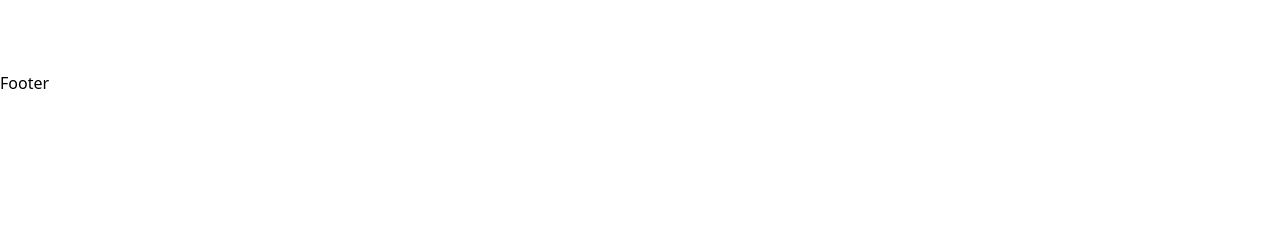
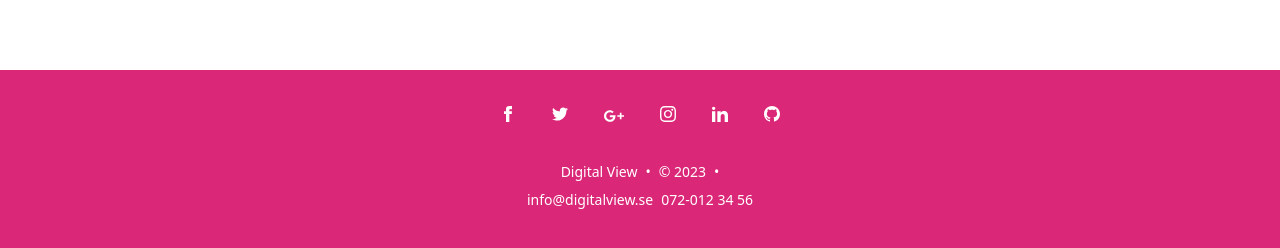
Before and after one commit to Alaa-Z/.NetProjectClient, a Next.js app: page / in a window 1280 px wide. Shown: the part 1159-1407 px from the top of the page. Before the commit the page ends 1256 px from the top, so only its background shows below. Built offline with nearby package versions, Linux system fonts and the light colour scheme; no server answers.

Commit message:
add footer

```diff
--- a/components/footer.js
+++ b/components/footer.js
@@ -2,9 +2,90 @@
 
 const Footer = () => {
   return (
-    <div>
-        Footer
+  <footer className="bg-pink-600 pb-10">
+  <div class="pt-9">
+    <div class="mb-9 flex justify-center w-full">
+      <a href="#!" class="mr-9 text-white ">
+        <svg
+          xmlns="http://www.w3.org/2000/svg"
+          class="h-4 w-4"
+          fill="currentColor"
+          viewBox="0 0 24 24">
+          <path
+            d="M9 8h-3v4h3v12h5v-12h3.642l.358-4h-4v-1.667c0-.955.192-1.333 1.115-1.333h2.885v-5h-3.808c-3.596 0-5.192 1.583-5.192 4.615v3.385z" />
+        </svg>
+      </a>
+      <a href="#!" class="mr-9  text-white ">
+        <svg
+          xmlns="http://www.w3.org/2000/svg"
+          class="h-4 w-4"
+          fill="currentColor"
+          viewBox="0 0 24 24">
+          <path
+            d="M24 4.557c-.883.392-1.832.656-2.828.775 1.017-.609 1.798-1.574 2.165-2.724-.951.564-2.005.974-3.127 1.195-.897-.957-2.178-1.555-3.594-1.555-3.179 0-5.515 2.966-4.797 6.045-4.091-.205-7.719-2.165-10.148-5.144-1.29 2.213-.669 5.108 1.523 6.574-.806-.026-1.566-.247-2.229-.616-.054 2.281 1.581 4.415 3.949 4.89-.693.188-1.452.232-2.224.084.626 1.956 2.444 3.379 4.6 3.419-2.07 1.623-4.678 2.348-7.29 2.04 2.179 1.397 4.768 2.212 7.548 2.212 9.142 0 14.307-7.721 13.995-14.646.962-.695 1.797-1.562 2.457-2.549z" />
+        </svg>
+      </a>
+      <a href="#!" class="mr-9 text-white">
+        <svg
+          xmlns="http://www.w3.org/2000/svg"
+          class="h-5 w-5"
+          fill="currentColor"
+          viewBox="0 0 24 24">
+          <path
+            d="M7 11v2.4h3.97c-.16 1.029-1.2 3.02-3.97 3.02-2.39 0-4.34-1.979-4.34-4.42 0-2.44 1.95-4.42 4.34-4.42 1.36 0 2.27.58 2.79 1.08l1.9-1.83c-1.22-1.14-2.8-1.83-4.69-1.83-3.87 0-7 3.13-7 7s3.13 7 7 7c4.04 0 6.721-2.84 6.721-6.84 0-.46-.051-.81-.111-1.16h-6.61zm0 0 17 2h-3v3h-2v-3h-3v-2h3v-3h2v3h3v2z"
+            fill-rule="evenodd"
+            clip-rule="evenodd" />
+        </svg>
+      </a>
+      <a href="#!" class="mr-9 text-white">
+        <svg
+          xmlns="http://www.w3.org/2000/svg"
+          class="h-4 w-4"
+          fill="currentColor"
+          viewBox="0 0 24 24">
+          <path
+            d="M12 2.163c3.204 0 3.584.012 4.85.07 3.252.148 4.771 1.691 4.919 4.919.058 1.265.069 1.645.069 4.849 0 3.205-.012 3.584-.069 4.849-.149 3.225-1.664 4.771-4.919 4.919-1.266.058-1.644.07-4.85.07-3.204 0-3.584-.012-4.849-.07-3.26-.149-4.771-1.699-4.919-4.92-.058-1.265-.07-1.644-.07-4.849 0-3.204.013-3.583.07-4.849.149-3.227 1.664-4.771 4.919-4.919 1.266-.057 1.645-.069 4.849-.069zm0-2.163c-3.259 0-3.667.014-4.947.072-4.358.2-6.78 2.618-6.98 6.98-.059 1.281-.073 1.689-.073 4.948 0 3.259.014 3.668.072 4.948.2 4.358 2.618 6.78 6.98 6.98 1.281.058 1.689.072 4.948.072 3.259 0 3.668-.014 4.948-.072 4.354-.2 6.782-2.618 6.979-6.98.059-1.28.073-1.689.073-4.948 0-3.259-.014-3.667-.072-4.947-.196-4.354-2.617-6.78-6.979-6.98-1.281-.059-1.69-.073-4.949-.073zm0 5.838c-3.403 0-6.162 2.759-6.162 6.162s2.759 6.163 6.162 6.163 6.162-2.759 6.162-6.163c0-3.403-2.759-6.162-6.162-6.162zm0 10.162c-2.209 0-4-1.79-4-4 0-2.209 1.791-4 4-4s4 1.791 4 4c0 2.21-1.791 4-4 4zm6.406-11.845c-.796 0-1.441.645-1.441 1.44s.645 1.44 1.441 1.44c.795 0 1.439-.645 1.439-1.44s-.644-1.44-1.439-1.44z" />
+        </svg>
+      </a>
+      <a href="#!" class="mr-9 text-white">
+        <svg
+          xmlns="http://www.w3.org/2000/svg"
+          class="h-4 w-4"
+          fill="currentColor"
+          viewBox="0 0 24 24">
+          <path
+            d="M4.98 3.5c0 1.381-1.11 2.5-2.48 2.5s-2.48-1.119-2.48-2.5c0-1.38 1.11-2.5 2.48-2.5s2.48 1.12 2.48 2.5zm.02 4.5h-5v16h5v-16zm7.982 0h-4.968v16h4.969v-8.399c0-4.67 6.029-5.052 6.029 0v8.399h4.988v-10.131c0-7.88-8.922-7.593-11.018-3.714v-2.155z" />
+        </svg>
+      </a>
+      <a href="#!" class="text-white">
+        <svg
+          xmlns="http://www.w3.org/2000/svg"
+          class="h-4 w-4"
+          fill="currentColor"
+          viewBox="0 0 24 24">
+          <path
+            d="M12 0c-6.626 0-12 5.373-12 12 0 5.302 3.438 9.8 8.207 11.387.599.111.793-.261.793-.577v-2.234c-3.338.726-4.033-1.416-4.033-1.416-.546-1.387-1.333-1.756-1.333-1.756-1.089-.745.083-.729.083-.729 1.205.084 1.839 1.237 1.839 1.237 1.07 1.834 2.807 1.304 3.492.997.107-.775.418-1.305.762-1.604-2.665-.305-5.467-1.334-5.467-5.931 0-1.311.469-2.381 1.236-3.221-.124-.303-.535-1.524.117-3.176 0 0 1.008-.322 3.301 1.23.957-.266 1.983-.399 3.003-.404 1.02.005 2.047.138 3.006.404 2.291-1.552 3.297-1.23 3.297-1.23.653 1.653.242 2.874.118 3.176.77.84 1.235 1.911 1.235 3.221 0 4.609-2.807 5.624-5.479 5.921.43.372.823 1.102.823 2.222v3.293c0 .319.192.694.801.576 4.765-1.589 8.199-6.086 8.199-11.386 0-6.627-5.373-12-12-12z" />
+        </svg>
+      </a>
     </div>
+  </div>
+
+  <div className="mb-2  flex justify-center space-x-2 text-sm text-white">
+    <div>Digital View</div>
+    <div>{` • `}</div>
+    <div>{`© 2023`}</div>
+    <div>{` • `}</div>
+  </div>
+    <div className="mb-2 flex justify-center space-x-2  text-sm text-white">
+      <a href="mailto:info@digitalview.se">
+        info@digitalview.se
+      </a>
+      <a href="tel:0720123456">
+        072-012 34 56
+      </a>
+  </div>
+
+  </footer>
   )
 }
 
```
